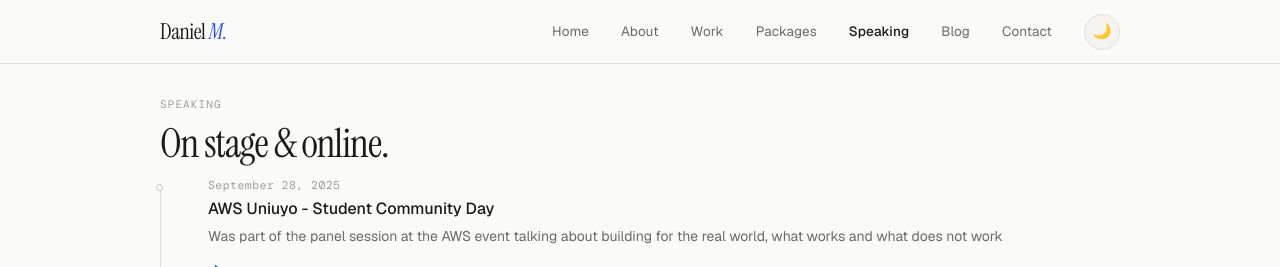
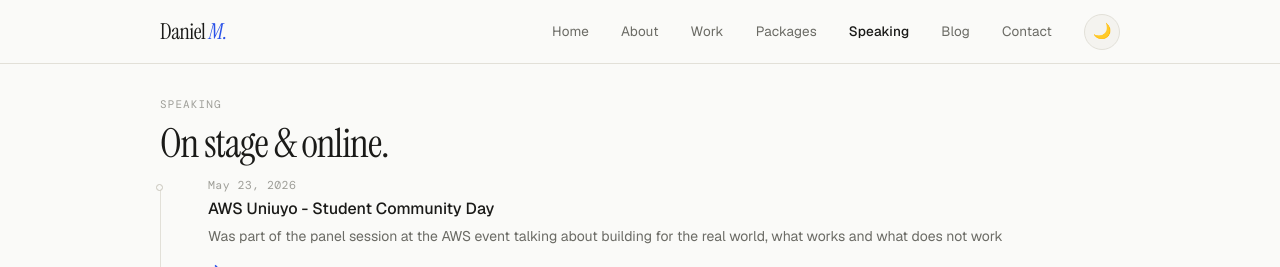
Before and after one commit to DanielMabadeje/myprofile, a Vue app: page /speaking in a window 1280 px wide. Shown: the top 267 px of the page. Built offline with nearby package versions, Linux system fonts and the light colour scheme.

Commit message:
added works

```diff
--- a/src/data/portfolio.js
+++ b/src/data/portfolio.js
@@ -127,7 +127,7 @@ export const projects = [
 
 export const speakingEvents = [
   {
-    date: 'September 28, 2025',
+    date: 'May 23, 2026',
     title: "AWS Uniuyo - Student Community Day ",
     desc: 'Was part of the panel session at the AWS event talking about building for the real world, what works and what does not work',
     link: 'https://www.instagram.com/p/DYjkjBhso8k/',
```
